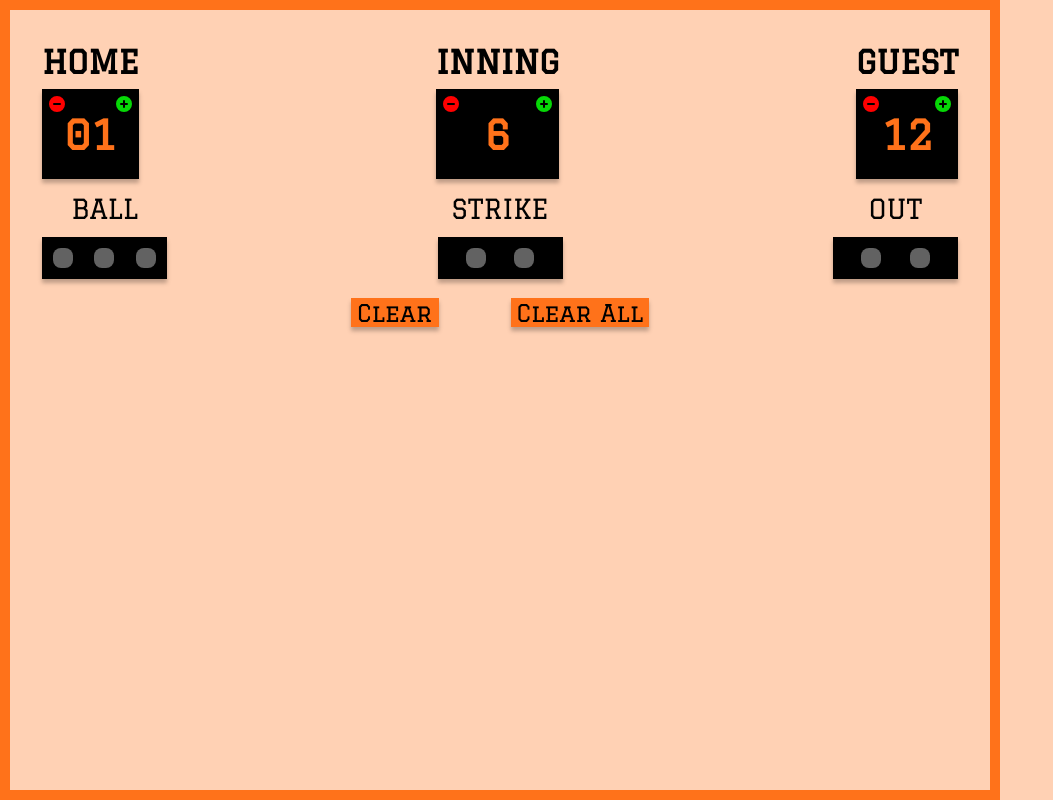
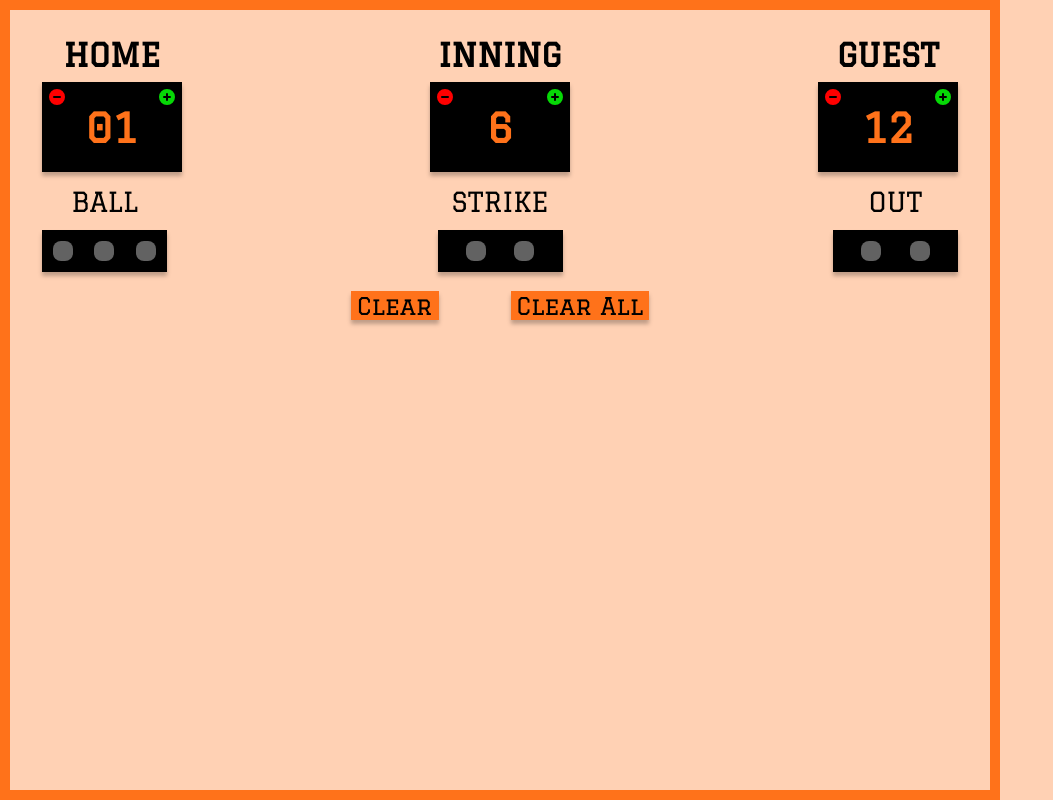
Before and after one commit to mashaw22/Baseball-Scoreboard, a React (Create React App) app: page / in a window 1280 px wide. Shown: the whole page, without its empty margins (0-1053 px from the left). Built offline with nearby package versions, Linux system fonts and the light colour scheme.

Commit message:
Made score sections wider

```diff
--- a/src/styles.css
+++ b/src/styles.css
@@ -14,7 +14,7 @@ body {
 /* Global Styles */
 
 .main {
-    margin: 1.5em 2em;
+    margin: 0 2em;
 }
 
 .overlay {
@@ -41,12 +41,16 @@ body {
 
 .top-section {
     justify-content: space-between;
+}
 
+.top-section__individual {
+    min-width: 140px
 }
 
 .title {
-    margin: .3em 0;
+    margin-bottom:.3em;
     font-size: 2rem;
+    text-align: center;
 }
 
 .score-display,
@@ -140,6 +144,7 @@ body {
     border: none;
     font-family: 'Graduate', cursive;
     font-size: 1.5rem;
+    color: #000000;
     cursor: pointer;
 }
 
```
